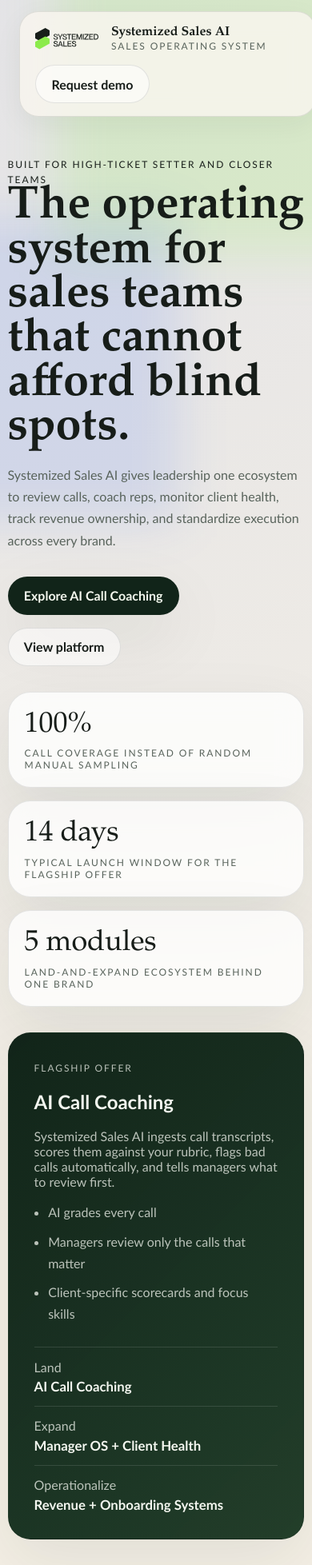
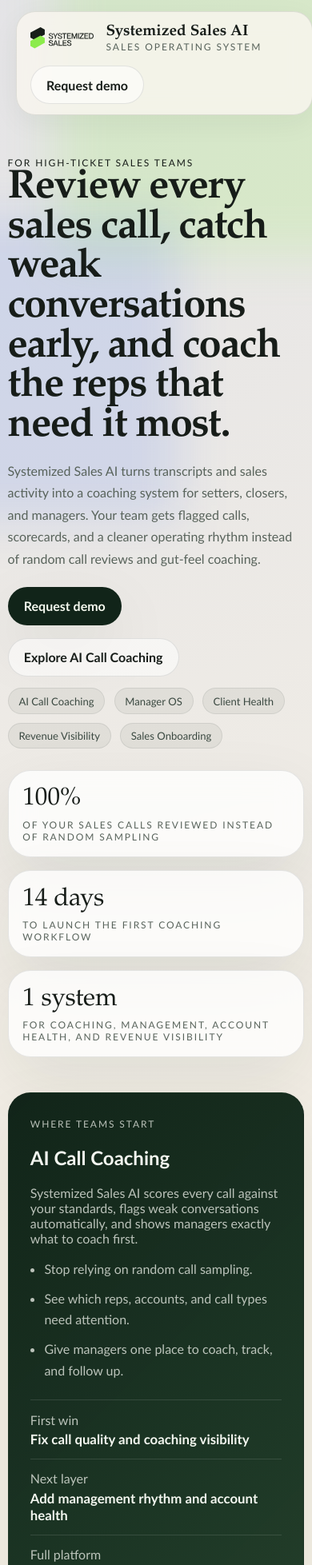
Before and after one commit to drich0923/ss-ai, a Next.js app: page / in a window 390 px wide. Shown: the top 1957 px of the page at 80% size. Built offline with nearby package versions, Linux system fonts and the light colour scheme.

Commit message:
Refine prospect-facing marketing copy

```diff
--- a/src/app/globals.css
+++ b/src/app/globals.css
@@ -75,7 +75,7 @@ img {
 }
 
 .site-header {
-  padding: 1.2rem 1.5rem 0;
+  padding: 1rem 1.25rem 0;
 }
 
 .site-header-inner,
@@ -92,7 +92,7 @@ img {
   align-items: center;
   justify-content: space-between;
   gap: 1rem;
-  padding: 1rem 1.2rem;
+  padding: 0.8rem 1.05rem;
   border: 1px solid var(--border);
   border-radius: 999px;
   background: rgba(249, 246, 239, 0.82);
@@ -107,7 +107,7 @@ img {
 }
 
 .brand-logo {
-  width: 104px;
+  width: 88px;
   height: auto;
 }
 
@@ -115,6 +115,10 @@ img {
 .footer-brand {
   font-family: "Iowan Old Style", "Palatino Linotype", "Book Antiqua", serif;
   font-weight: 700;
+}
+
+.brand-title {
+  font-size: 1.32rem;
 }
 
 .brand-subtitle,
@@ -147,11 +151,11 @@ img {
 
 .site-nav {
   display: flex;
-  gap: 1rem;
+  gap: 1.15rem;
 }
 
 .nav-link {
-  font-size: 0.95rem;
+  font-size: 1rem;
   color: #314138;
 }
 
@@ -165,7 +169,7 @@ img {
   align-items: center;
   justify-content: center;
   min-height: 3rem;
-  padding: 0.8rem 1.2rem;
+  padding: 0.75rem 1.2rem;
   border-radius: 999px;
   border: 1px solid transparent;
   font-weight: 700;
@@ -184,46 +188,79 @@ img {
 }
 
 .hero,
-.page-hero {
+.page-hero,
+.product-hero {
   display: grid;
-  gap: 2rem;
-  padding: 4.5rem 0 2rem;
+  gap: 2.75rem;
+  padding: 3.8rem 0 2.2rem;
 }
 
 .hero {
-  grid-template-columns: minmax(0, 1.2fr) minmax(320px, 0.8fr);
+  grid-template-columns: minmax(0, 1.18fr) minmax(320px, 0.82fr);
   align-items: center;
+}
+
+.page-hero {
+  max-width: 900px;
+}
+
+.product-hero {
+  width: min(1180px, calc(100vw - 2rem));
+  margin: 0 auto;
+  grid-template-columns: minmax(0, 1.22fr) minmax(310px, 0.78fr);
+  align-items: start;
 }
 
 .hero h1,
 .page-hero h1,
+.product-hero h1,
 .section h2,
 .module-card h2,
 .detail-card h3,
 .timeline-card h3 {
   font-family: "Iowan Old Style", "Palatino Linotype", "Book Antiqua", serif;
-  line-height: 0.96;
+  line-height: 0.98;
   margin: 0;
 }
 
 .hero h1,
-.page-hero h1 {
-  font-size: clamp(3.6rem, 7vw, 6.4rem);
-  max-width: 11ch;
+.page-hero h1,
+.product-hero h1 {
+  font-size: clamp(2.85rem, 4.7vw, 4.65rem);
+  max-width: 11.5ch;
+  letter-spacing: -0.03em;
 }
 
 .hero-summary,
 .page-summary {
-  font-size: 1.18rem;
-  line-height: 1.7;
-  max-width: 58ch;
+  font-size: 1.05rem;
+  line-height: 1.72;
+  max-width: 56ch;
 }
 
 .hero-actions {
   display: flex;
   gap: 1rem;
   flex-wrap: wrap;
-  margin-top: 2rem;
+  margin-top: 1.35rem;
+}
+
+.hero-notes {
+  display: flex;
+  flex-wrap: wrap;
+  gap: 0.7rem;
+  margin-top: 0.9rem;
+}
+
+.hero-notes span {
+  display: inline-flex;
+  align-items: center;
+  border-radius: 999px;
+  padding: 0.45rem 0.8rem;
+  background: rgba(17, 36, 25, 0.06);
+  border: 1px solid rgba(17, 36, 25, 0.08);
+  color: #3b4941;
+  font-size: 0.82rem;
 }
 
 .hero-proof-grid,
@@ -237,11 +274,12 @@ img {
 
 .hero-proof-grid {
   grid-template-columns: repeat(3, minmax(0, 1fr));
-  margin-top: 2rem;
+  margin-top: 1.65rem;
 }
 
 .metric-card,
 .hero-panel-card,
+.product-hero-panel,
 .module-card,
 .detail-card,
 .timeline-card {
@@ -253,21 +291,51 @@ img {
 }
 
 .metric-card {
-  padding: 1.25rem;
+  padding: 1.05rem 1.1rem;
 }
 
 .metric-value {
   font-family: "Iowan Old Style", "Palatino Linotype", "Book Antiqua", serif;
-  font-size: 2.25rem;
+  font-size: 1.95rem;
   margin-bottom: 0.35rem;
 }
 
 .hero-panel-card {
-  padding: 2rem;
+  padding: 1.7rem;
   background:
     linear-gradient(135deg, rgba(17, 36, 25, 0.96), rgba(36, 65, 44, 0.9)),
     var(--forest);
   color: #f4f7f0;
+}
+
+.product-hero-panel {
+  display: grid;
+  gap: 1rem;
+  padding: 1.2rem;
+  background: var(--surface-strong);
+}
+
+.product-fact {
+  padding-bottom: 1rem;
+  border-bottom: 1px solid rgba(17, 36, 25, 0.08);
+}
+
+.product-fact:last-child {
+  padding-bottom: 0;
+  border-bottom: none;
+}
+
+.product-fact strong {
+  display: block;
+  margin-top: 0.35rem;
+  font-size: 1.12rem;
+  line-height: 1.35;
+}
+
+.product-fact p {
+  margin: 0.55rem 0 0;
+  color: var(--muted);
+  line-height: 1.65;
 }
 
 .hero-panel-card p,
@@ -280,7 +348,7 @@ img {
 .mini-roadmap {
   display: grid;
   gap: 0.85rem;
-  margin-top: 1.75rem;
+  margin-top: 1.45rem;
 }
 
 .mini-roadmap div {
@@ -295,17 +363,18 @@ img {
 }
 
 .section {
-  padding: 2rem 0 4.25rem;
+  padding: 1.7rem 0 3.6rem;
 }
 
 .section-header {
   max-width: 54rem;
-  margin-bottom: 1.5rem;
+  margin-bottom: 1.25rem;
 }
 
 .section h2 {
-  font-size: clamp(2rem, 4vw, 3.2rem);
+  font-size: clamp(1.9rem, 3.3vw, 2.75rem);
   margin-bottom: 0.75rem;
+  line-height: 1.02;
 }
 
 .module-grid {
@@ -315,7 +384,7 @@ img {
 .module-card,
 .detail-card,
 .timeline-card {
-  padding: 1.5rem;
+  padding: 1.3rem;
 }
 
 .module-card-header {
@@ -371,8 +440,9 @@ img {
 .detail-card h3,
 .timeline-card h3,
 .module-card h2 {
-  font-size: 1.55rem;
-  margin-bottom: 0.8rem;
+  font-size: 1.14rem;
+  line-height: 1.12;
+  margin-bottom: 0.75rem;
 }
 
 .bullet-list {
@@ -391,7 +461,7 @@ img {
 .product-meta {
   display: grid;
   gap: 0.35rem;
-  font-size: 0.95rem;
+  font-size: 0.9rem;
 }
 
 .site-footer {
@@ -430,6 +500,7 @@ img {
   .site-header-inner,
   .site-footer-inner,
   .hero,
+  .product-hero,
   .two-column-grid,
   .three-column-grid {
     grid-template-columns: 1fr;
@@ -459,17 +530,24 @@ img {
   }
 
   .hero,
-  .page-hero {
+  .page-hero,
+  .product-hero {
     padding-top: 3rem;
   }
 
   .hero h1,
-  .page-hero h1 {
+  .page-hero h1,
+  .product-hero h1 {
     max-width: 100%;
+    font-size: clamp(2.45rem, 13vw, 3.6rem);
   }
 
   .hero-summary,
   .page-summary {
     font-size: 1rem;
   }
+
+  .brand-title {
+    font-size: 1.2rem;
+  }
 }
--- a/src/components/MarketingHome.tsx
+++ b/src/components/MarketingHome.tsx
@@ -9,18 +9,25 @@ export default function MarketingHome() {
     <MarketingShell>
       <section className="hero">
         <div className="hero-copy">
-          <span className="eyebrow">Built for high-ticket setter and closer teams</span>
-          <h1>The operating system for sales teams that cannot afford blind spots.</h1>
+          <span className="eyebrow">For high-ticket sales teams</span>
+          <h1>Review every sales call, catch weak conversations early, and coach the reps that need it most.</h1>
           <p className="hero-summary">
-            Systemized Sales AI gives leadership one ecosystem to review calls, coach reps, monitor client health, track revenue ownership, and standardize execution across every brand.
+            Systemized Sales AI turns transcripts and sales activity into a coaching system for setters, closers, and managers. Your team gets flagged calls, scorecards, and a cleaner operating rhythm instead of random call reviews and gut-feel coaching.
           </p>
           <div className="hero-actions">
-            <Link href={`/products/${flagship.slug}`} className="button button-primary">
+            <a href="mailto:dylan.rich@systemizedsales.com?subject=Systemized%20Sales%20AI%20Demo" className="button button-primary">
+              Request demo
+            </a>
+            <Link href={`/products/${flagship.slug}`} className="button button-secondary">
               Explore {flagship.name}
             </Link>
-            <Link href="/platform" className="button button-secondary">
-              View platform
-            </Link>
+          </div>
+          <div className="hero-notes">
+            <span>AI Call Coaching</span>
+            <span>Manager OS</span>
+            <span>Client Health</span>
+            <span>Revenue Visibility</span>
+            <span>Sales Onboarding</span>
           </div>
           <div className="hero-proof-grid">
             {siteStats.map(stat => (
@@ -34,26 +41,26 @@ export default function MarketingHome() {
 
         <div className="hero-panel">
           <div className="hero-panel-card">
-            <span className="panel-label">Flagship offer</span>
+            <span className="panel-label">Where teams start</span>
             <h2>{flagship.name}</h2>
             <p>{flagship.heroSummary}</p>
             <ul className="bullet-list">
-              <li>AI grades every call</li>
-              <li>Managers review only the calls that matter</li>
-              <li>Client-specific scorecards and focus skills</li>
+              <li>Stop relying on random call sampling.</li>
+              <li>See which reps, accounts, and call types need attention.</li>
+              <li>Give managers one place to coach, track, and follow up.</li>
             </ul>
             <div className="mini-roadmap">
               <div>
-                <span>Land</span>
-                <strong>AI Call Coaching</strong>
+                <span>First win</span>
+                <strong>Fix call quality and coaching visibility</strong>
               </div>
               <div>
-                <span>Expand</span>
-                <strong>Manager OS + Client Health</strong>
+                <span>Next layer</span>
+                <strong>Add management rhythm and account health</strong>
               </div>
               <div>
-                <span>Operationalize</span>
-                <strong>Revenue + Onboarding Systems</strong>
+                <span>Full platform</span>
+                <strong>Connect revenue visibility and onboarding systems</strong>
               </div>
             </div>
           </div>
@@ -62,10 +69,10 @@ export default function MarketingHome() {
 
       <section className="section">
         <div className="section-header">
-          <span className="section-kicker">Why the ecosystem matters</span>
-          <h2>Sell one wedge. Deliver an operating system.</h2>
+          <span className="section-kicker">What the platform does</span>
+          <h2>One place to improve call quality, manager execution, client visibility, and revenue follow-through.</h2>
           <p>
-            The market buys urgent products, not abstract ecosystems. Systemized Sales AI lets you lead with one painful problem, prove value quickly, and then expand into the rest of the operating layer.
+            Most teams already have recordings, dashboards, and spreadsheets. What they do not have is an operating layer that turns those inputs into clear action for managers and leadership.
           </p>
         </div>
         <div className="module-grid">
@@ -85,53 +92,52 @@ export default function MarketingHome() {
 
       <section className="section highlight-band">
         <div className="section-header">
-          <span className="section-kicker">Go-to-market shape</span>
-          <h2>Lead with call coaching. Expand into management and account visibility.</h2>
+          <span className="section-kicker">How teams usually buy</span>
+          <h2>Start with the problem hurting revenue now. Add the rest once the first workflow is working.</h2>
           <p>
-            The flagship product is your easiest sale because the pain is immediate and the implementation is already productized. The rest of the platform becomes the expansion path once data and trust are established.
+            For most teams, that first win is AI Call Coaching. It is urgent, measurable, and easy to prove quickly. Once managers trust that workflow, the rest of the platform becomes easier to roll out.
           </p>
         </div>
         <div className="timeline-grid">
           <article className="timeline-card">
             <span className="timeline-step">01</span>
-            <h3>Land</h3>
-            <p>AI Call Coaching solves the sharpest pain: managers coaching blind while call quality leaks revenue.</p>
+            <h3>Improve call quality</h3>
+            <p>Score calls, catch failures quickly, and coach the reps who need help most.</p>
           </article>
           <article className="timeline-card">
             <span className="timeline-step">02</span>
-            <h3>Expand</h3>
-            <p>Manager OS and Client Health turn coaching data into leadership operating rhythm and account visibility.</p>
+            <h3>Strengthen management</h3>
+            <p>Turn rep trends and flagged calls into a weekly operating rhythm for leaders.</p>
           </article>
           <article className="timeline-card">
             <span className="timeline-step">03</span>
-            <h3>Standardize</h3>
-            <p>Revenue Visibility and Sales Onboarding Systems make ownership and execution cleaner across the business.</p>
+            <h3>Expand visibility</h3>
+            <p>Layer in client health, revenue ownership, and onboarding once the first workflow is already working.</p>
           </article>
         </div>
       </section>
 
       <section className="section">
         <div className="section-header">
-          <span className="section-kicker">Productized fulfillment</span>
-          <h2>Fulfill the first sale with the codebase you already have.</h2>
+          <span className="section-kicker">What launch looks like</span>
+          <h2>Fast to stand up. Structured enough to stick.</h2>
         </div>
         <div className="two-column-grid">
           <article className="detail-card">
-            <h3>What you sell first</h3>
+            <h3>What launch includes</h3>
             <ul className="bullet-list">
-              <li>One transcript source at launch</li>
-              <li>One client workspace</li>
-              <li>One default rubric per rep type</li>
-              <li>Up to five custom focus skills</li>
-              <li>Backfill plus manager training</li>
+              <li>One transcript source connected at launch</li>
+              <li>Rep mapping by team and role</li>
+              <li>Default scorecard plus custom focus areas</li>
+              <li>Backfill of recent calls and sample QA</li>
             </ul>
           </article>
           <article className="detail-card">
-            <h3>Why fulfillment stays light</h3>
+            <h3>What changes for your team</h3>
             <ul className="bullet-list">
-              <li>You already have ingestion, scoring, review, rankings, and skill configuration in the product.</li>
-              <li>The delivery work becomes mapping reps, calibrating rubrics, and training the manager.</li>
-              <li>You avoid custom implementation drag by productizing the first workflow tightly.</li>
+              <li>Managers stop hunting randomly for calls to review</li>
+              <li>Leadership gets a cleaner view of what is slipping</li>
+              <li>Coaching becomes more consistent across reps and brands</li>
             </ul>
           </article>
         </div>
--- a/src/components/MarketingProductsIndex.tsx
+++ b/src/components/MarketingProductsIndex.tsx
@@ -6,10 +6,10 @@ export default function MarketingProductsIndex() {
   return (
     <MarketingShell>
       <section className="page-hero">
-        <span className="eyebrow">Product pages</span>
-        <h1>Focused offers for one pain, one buyer, and one budget line.</h1>
+        <span className="eyebrow">Product lineup</span>
+        <h1>Choose the product that solves the most expensive problem in your sales operation.</h1>
         <p className="page-summary">
-          The brand can sell the ecosystem. The product pages should sell a specific problem worth solving now.
+          Start with the workflow slowing revenue down today. Add the rest of the platform after the first system is already working for your team.
         </p>
       </section>
 
--- a/src/lib/site-data.ts
+++ b/src/lib/site-data.ts
@@ -15,35 +15,35 @@ export type ProductModule = {
 }
 
 export const siteStats = [
-  { value: "100%", label: "Call coverage instead of random manual sampling" },
-  { value: "14 days", label: "Typical launch window for the flagship offer" },
-  { value: "5 modules", label: "Land-and-expand ecosystem behind one brand" },
+  { value: "100%", label: "Of your sales calls reviewed instead of random sampling" },
+  { value: "14 days", label: "To launch the first coaching workflow" },
+  { value: "1 system", label: "For coaching, management, account health, and revenue visibility" },
 ] as const
 
 export const ecosystemModules = [
   {
     title: "AI Call Coaching",
-    summary: "Review every setter and closer call, catch revenue leaks early, and give managers a prioritized coaching queue.",
+    summary: "Review every setter and closer call, catch weak conversations early, and give managers a prioritized coaching queue.",
     slug: "ai-call-coaching",
   },
   {
     title: "Manager OS",
-    summary: "Turn call quality, performance drift, and rep trends into one operating rhythm for leaders.",
+    summary: "Turn rep performance drift into clear priorities, interventions, and weekly management rhythm.",
     slug: "manager-os",
   },
   {
     title: "Client Health",
-    summary: "Blend fulfillment, call quality, rep execution, and revenue signals into one risk layer.",
+    summary: "Blend call quality, rep execution, fulfillment, and revenue signals into one account risk view.",
     slug: "client-health",
   },
   {
     title: "Revenue Visibility",
-    summary: "Track payment plans, ownership, and collected versus at-risk revenue without spreadsheet fog.",
+    summary: "Track deal ownership, payment plans, and collected versus exposed revenue without spreadsheet fog.",
     slug: "revenue-visibility",
   },
   {
     title: "Sales Onboarding Systems",
-    summary: "Standardize how clients and reps go live so growth does not destroy setup quality.",
+    summary: "Standardize how clients and reps go live so growth does not create operational chaos.",
     slug: "sales-onboarding",
   },
 ] as const
@@ -53,49 +53,49 @@ export const productModules: ProductModule[] = [
     slug: "ai-call-coaching",
     name: "AI Call Coaching",
     eyebrow: "Flagship product",
-    heroTitle: "AI grades every call so managers stop coaching blind.",
-    heroSummary: "Systemized Sales AI ingests call transcripts, scores them against your rubric, flags bad calls automatically, and tells managers what to review first.",
+    heroTitle: "Review every sales call without asking your managers to listen to them all.",
+    heroSummary: "Systemized Sales AI scores every call against your standards, flags weak conversations automatically, and shows managers exactly what to coach first.",
     audience: "High-ticket teams with setters, closers, or both",
     pricing: "Starts around $2.5k/mo plus setup",
-    leadValue: "Best first product because the pain is urgent, visible, and easy to prove within 30 days.",
+    leadValue: "Catch weak conversations faster, coach reps more precisely, and give managers a repeatable system instead of random reviews.",
     pains: [
-      "Managers only review a tiny sample of calls and miss repeated failure patterns.",
-      "Call recordings exist, but nobody turns them into actionable coaching at scale.",
-      "Rep quality drifts across brands and there is no client-specific scoring standard.",
+      "Managers only review a small sample of calls and miss repeated failure patterns.",
+      "Recorded calls exist, but nobody turns them into consistent coaching at scale.",
+      "Rep quality drifts across teams and there is no clear scoring standard.",
       "Leadership can feel weak calls in the numbers but cannot isolate the behavior fast enough.",
     ],
     capabilities: [
-      "Webhook and sync ingestion from sources like RevPhlo and Fathom.",
-      "Client-specific rubrics for closers, setters, and DM setters.",
-      "AI-generated flags, summaries, rankings, and coaching assignments.",
-      "Review queue for managers so they intervene on the right calls first.",
+      "Pull transcripts from sources like RevPhlo and Fathom.",
+      "Use client-specific scorecards for closers, setters, and DM setters.",
+      "Generate AI flags, summaries, rankings, and coaching assignments automatically.",
+      "Give managers a review queue so they intervene on the right calls first.",
     ],
     fulfillment: [
       "Connect one transcript source at launch.",
-      "Map reps to clients and rep types.",
-      "Install one default rubric and up to five custom focus skills.",
-      "Backfill 30 days of calls and calibrate on a live sample.",
+      "Map reps to teams and rep types.",
+      "Install one default rubric and up to five custom focus areas.",
+      "Backfill recent calls and calibrate against a live sample.",
     ],
     outcomes: [
-      "More coaching coverage without adding manager listening time.",
+      "More coaching coverage without increasing manager listening time.",
       "Faster visibility into weak openers, shallow discovery, and weak closes.",
       "A repeatable weekly management rhythm built on real call behavior.",
     ],
     implementation: [
-      "Week 1: connect data source, map reps, and backfill recent calls.",
-      "Week 2: calibrate scores, QA sample calls, and launch manager workflow.",
-      "Ongoing: tune focus skills and leadership review cadence.",
+      "Connect your call source, map reps, and backfill recent calls.",
+      "Calibrate the rubric against a sample of real conversations.",
+      "Launch the manager queue and tune focus skills over the first operating cycle.",
     ],
   },
   {
     slug: "manager-os",
     name: "Manager OS",
     eyebrow: "Leadership expansion",
-    heroTitle: "Give every manager a system for intervention, not just reporting.",
-    heroSummary: "Manager OS turns call quality and rep trend data into one weekly operating layer so leaders know who needs attention, why, and what to do next.",
+    heroTitle: "Give every manager a clear weekly system for coaching, intervention, and accountability.",
+    heroSummary: "Manager OS turns call quality and rep trend data into one operating rhythm so leaders know who needs attention, why, and what to do next.",
     audience: "Sales leaders managing multiple reps, pods, or brands",
-    pricing: "Usually layered on after AI Call Coaching",
-    leadValue: "Strong second product once leaders trust the underlying call data.",
+    pricing: "Custom expansion pricing after coaching launch",
+    leadValue: "Create a management rhythm that is proactive, measurable, and easier to scale across teams.",
     pains: [
       "Managers can sense the team is off, but they cannot diagnose what is slipping quickly.",
       "Coaching happens reactively through Slack, memory, and random call reviews.",
@@ -104,7 +104,7 @@ export const productModules: ProductModule[] = [
     capabilities: [
       "Rep rankings and decline detection by role, account, and skill area.",
       "Review queue built from flags, score drops, and unresolved coaching items.",
-      "Manager-facing workflows anchored in operating rhythm, not ad hoc reactions.",
+      "Manager workflows anchored in operating rhythm, not ad hoc reactions.",
     ],
     fulfillment: [
       "Enable once AI coaching is live.",
@@ -126,11 +126,11 @@ export const productModules: ProductModule[] = [
     slug: "client-health",
     name: "Client Health",
     eyebrow: "Executive visibility",
-    heroTitle: "See which accounts are healthy, slipping, or quietly breaking.",
-    heroSummary: "Client Health blends call quality, fulfillment, rep activity, and revenue indicators into one risk-and-opportunity layer for leadership.",
+    heroTitle: "See which client accounts are healthy, slipping, or quietly putting revenue at risk.",
+    heroSummary: "Client Health blends call quality, fulfillment, rep activity, and revenue signals into one account risk view for leadership.",
     audience: "Owners and operators managing a portfolio of client accounts or brands",
     pricing: "Portfolio-tier pricing or custom expansion",
-    leadValue: "Best sold after at least one operational module is already feeding clean data.",
+    leadValue: "Spot account risk earlier and stop relying on fragmented updates from different teams.",
     pains: [
       "Leadership hears account problems in fragments instead of one scored view.",
       "It is hard to tell whether the issue is lead flow, rep quality, or delivery execution.",
@@ -161,11 +161,11 @@ export const productModules: ProductModule[] = [
     slug: "revenue-visibility",
     name: "Revenue Visibility",
     eyebrow: "Commercial operations",
-    heroTitle: "Track who owns the deal, what is collected, and what is still at risk.",
-    heroSummary: "Revenue Visibility turns payment tracking into an operational layer for managers, reps, and owners so accountability stays attached to the money.",
+    heroTitle: "Know who owns every deal, what has been collected, and where cash is still exposed.",
+    heroSummary: "Revenue Visibility turns payment tracking into an operating layer for managers, reps, and owners so accountability stays attached to the money.",
     audience: "Teams collecting high-ticket payments across multiple reps and payment plans",
     pricing: "Typically sold into multi-module accounts",
-    leadValue: "Strong operational upsell once the buyer wants money visibility tied to rep ownership.",
+    leadValue: "Add commercial visibility so ownership does not disappear after the deal is sold.",
     pains: [
       "Collected versus outstanding revenue lives in fragmented tools and spreadsheets.",
       "Nobody knows which rep owns which payment issue without manual digging.",
@@ -196,11 +196,11 @@ export const productModules: ProductModule[] = [
     slug: "sales-onboarding",
     name: "Sales Onboarding Systems",
     eyebrow: "Delivery expansion",
-    heroTitle: "Standardize how clients and reps go live so growth does not break setup quality.",
+    heroTitle: "Launch clients and reps with fewer missed steps, weaker handoffs, and setup surprises.",
     heroSummary: "Sales Onboarding Systems gives your team a structured rollout for client setup, rep readiness, and operational clarity instead of scattered docs and tribal knowledge.",
     audience: "Sales organizations onboarding clients, reps, or both at the same time",
     pricing: "Usually sold as implementation and expansion work",
-    leadValue: "High-value once a customer is already relying on your operating system and wants rollout quality to keep pace.",
+    leadValue: "Protect launch quality as volume increases and more teams touch the rollout.",
     pains: [
       "Onboarding quality collapses when sales, ops, and fulfillment each own different parts of setup.",
       "Critical context gets lost between kickoff, validation, and launch.",
```
Also changed, not shown: src/components/MarketingPlatformPage.tsx (+11 -11 lines), src/components/MarketingProductPage.tsx (+25 -25 lines).
